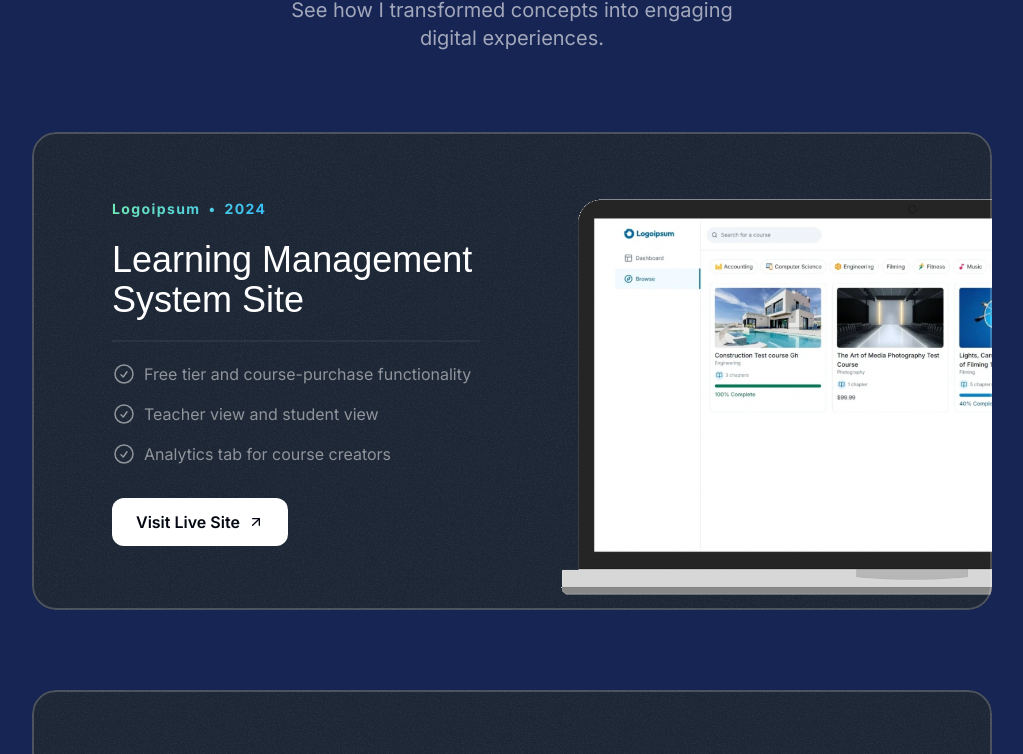
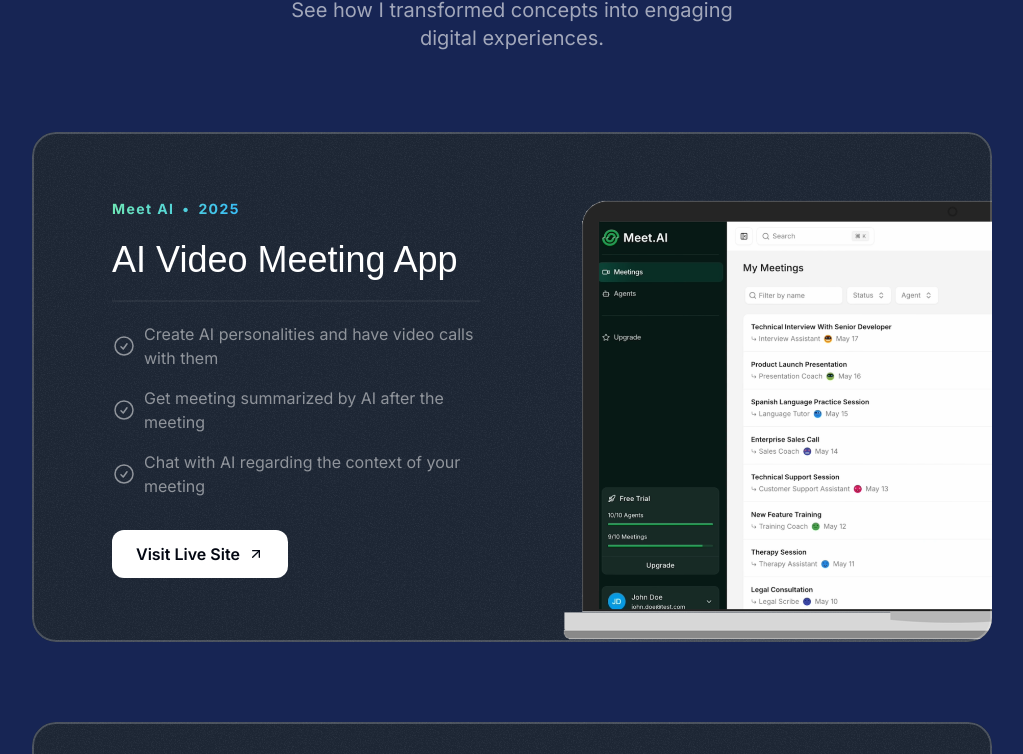
Before and after one commit to tommywa-a/Portfolio-site, a Next.js app: page / in a window 1280 px wide. Shown: the part 1134-1888 px from the top of the page, without its empty margins (128-1151 px from the left). Built offline with nearby package versions, Linux system fonts and the light colour scheme; a web font is replaced by a local one.

Commit message:
Added Meeti-AI project

```diff
--- a/src/sections/Projects.tsx
+++ b/src/sections/Projects.tsx
@@ -2,6 +2,7 @@ import logoipsumScreen from '@/assets/images/logoipsum_screen.png'
 import airbnbScreen from '@/assets/images/Airbnb_screen.png'
 import ecommerceAdminScreen from '@/assets/images/Ecommerce_admin_screen.png'
 import ecommerceStoreScreen from '@/assets/images/Ecommerce_store_screen.png'
+import meetAiScreen from '@/assets/images/meet_ai_screen.png'
 import Image from 'next/image'
 import CheckCircleIcon from '@/assets/icons/check-circle.svg'
 import ArrowUpRightIcon from '@/assets/icons/arrow-up-right.svg'
@@ -9,6 +10,18 @@ import { SectionHeader } from '@/components/SectionHeader'
 import { Card } from '@/components/Card'
 
 const portfolioProjects = [
+	{
+		company: 'Meet AI',
+		year: '2025',
+		title: 'AI Video Meeting App',
+		results: [
+			{ title: 'Create AI personalities and have video calls with them' },
+			{ title: 'Get meeting summarized by AI after the meeting' },
+			{ title: 'Chat with AI regarding the context of your meeting' },
+		],
+		link: 'https://meet-ai-by-tomiwa.vercel.app/',
+		image: meetAiScreen,
+	},
 	{
 		company: 'Logoipsum',
 		year: '2024',
```
Also changed, not shown: src/assets/images/meet_ai_screen.png (added).
